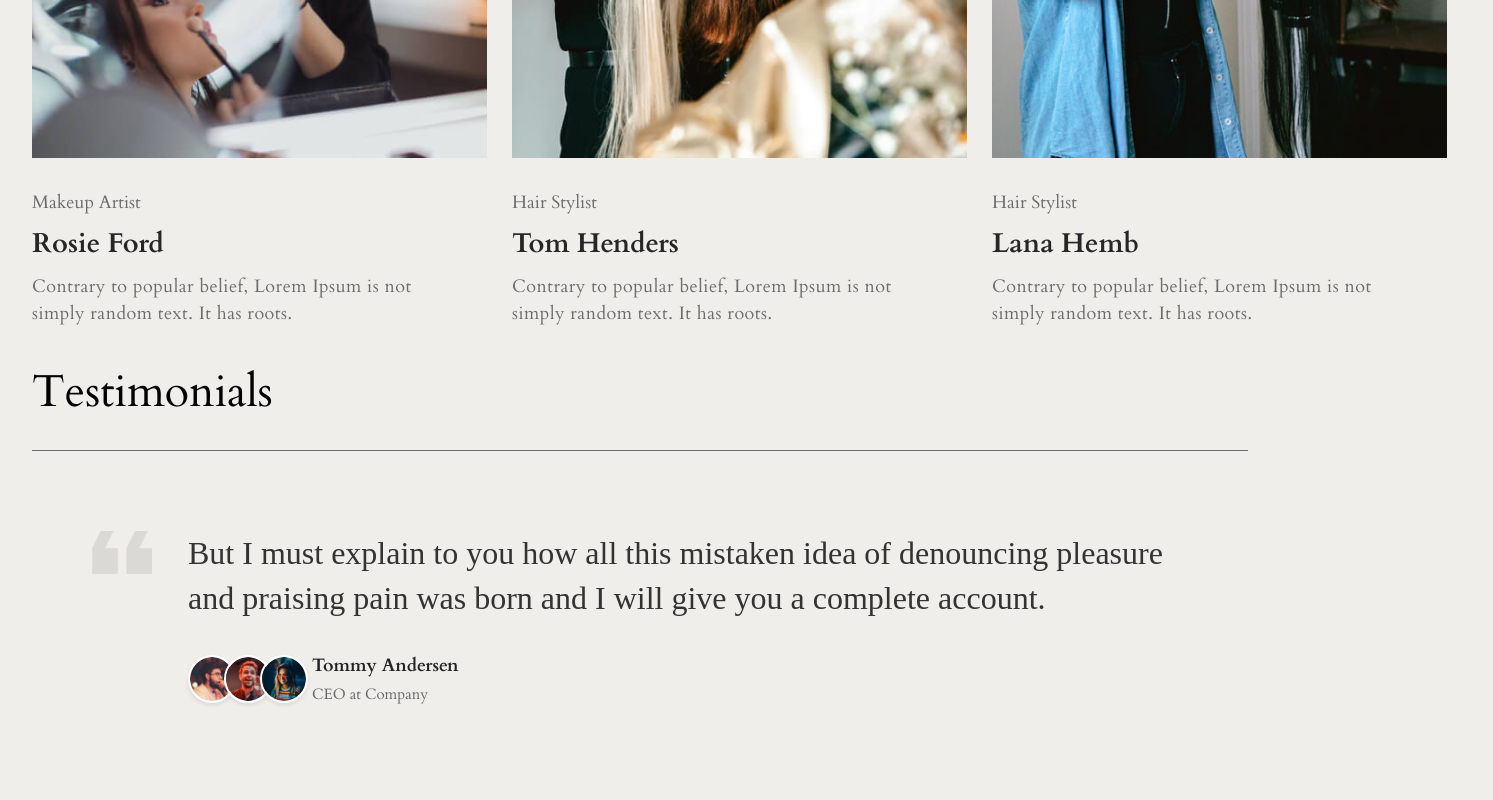
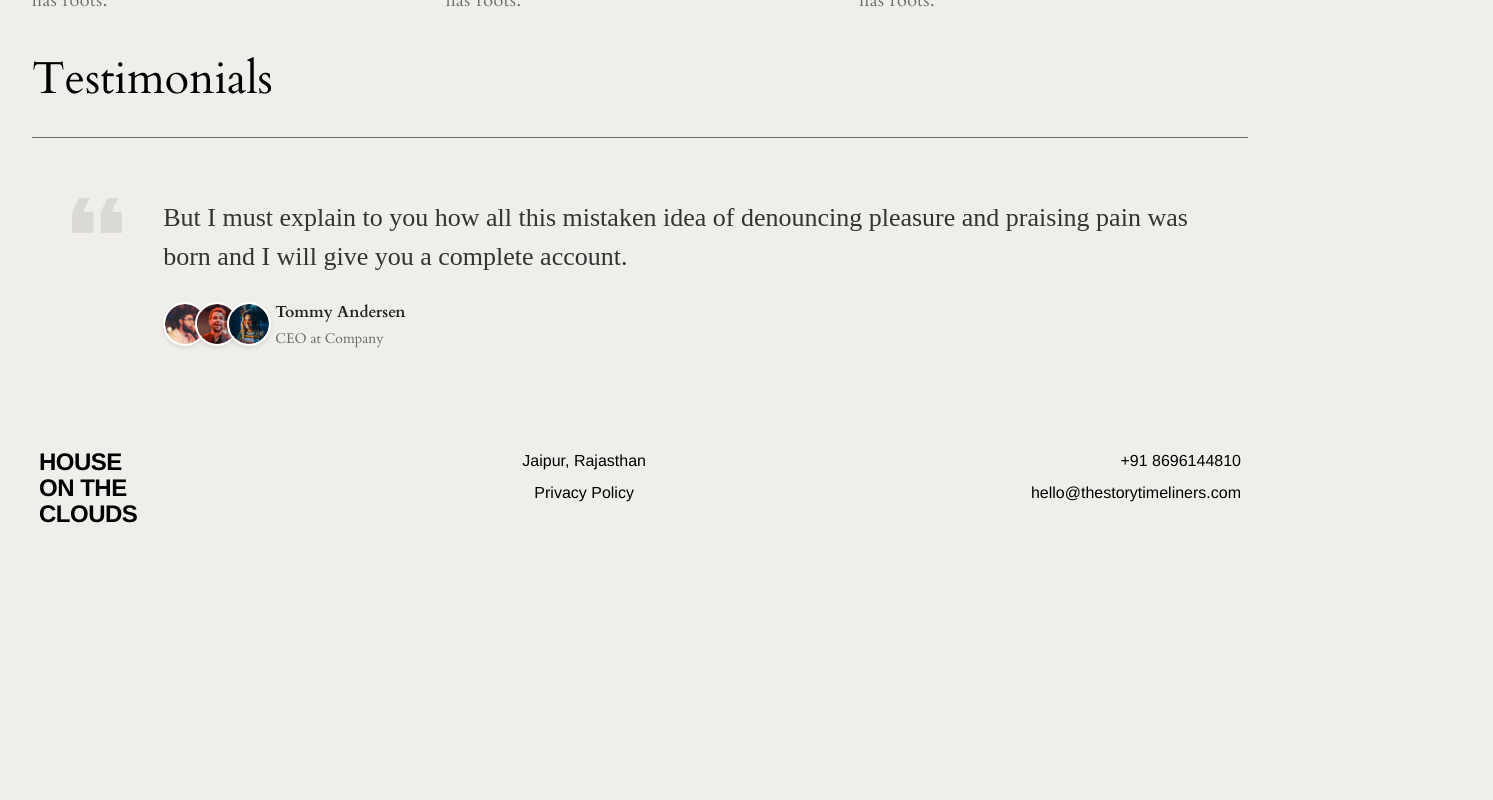
Before and after one commit to drishti1920/makeup-website, a React (Create React App) app: page /about-us in a window 1280 px wide. Shown: the part 2020-2820 px from the top of the page, 1493 px wide, since content can reach past the window. After the commit the page ends 2608 px from the top, so only its background shows below. Built offline with nearby package versions, Linux system fonts and the light colour scheme.

Commit message:
Update responsive styles for large screens and improve component sizing

```diff
--- a/src/components/common/team-card/TeamCard.module.css
+++ b/src/components/common/team-card/TeamCard.module.css
@@ -1,35 +1,82 @@
-.TeamCardContainer{
+.TeamCardContainer {
   display: flex;
   flex-direction: column;
   gap: var(--spacing-lg);
-
 }
 
-.TeamImage{
+.TeamImage {
   width: 455px;
 }
 
-.TeamImage img{
+.TeamImage img {
   width: 100%;
 }
 
-.TeamDetails{
+.TeamDetails {
   display: flex;
   flex-direction: column;
   gap: var(--spacing-sm);
   color: #262626;
 }
 
-.TeamDetails h2{
+.TeamDetails h2 {
   font-size: 1.7rem;
 }
 
-.TeamDetails p{
+.TeamDetails p {
   font-size: 18px;
   color: var(--dark-text-color);
 }
 
-.description{
+.description {
   width: 422px;
   letter-spacing: 0.5px;
 }
+
+@media (min-width: 2560px) {
+  .TeamImage {
+    width: 812px;
+  }
+  .TeamDetails p {
+    font-size: 29px;
+  }
+  .description {
+    width: 660px;
+  }
+
+  .TeamDetails h2 {
+    font-size: 2.5rem;
+  }
+}
+
+@media (min-width: 1400px) {
+  .TeamImage {
+    width: 400px;
+  }
+}
+
+@media (min-width: 1200px) and (max-width: 1399px) {
+  .TeamCardContainer {
+    width: 300px;
+  }
+  .TeamImage {
+    width: 300px;
+  }
+
+  .description {
+    width: 300px;
+  }
+}
+
+@media (min-width: 992px) and (max-width: 1199px) {
+  .TeamCardContainer {
+    width: 269px;
+  }
+  .TeamImage {
+    width: 269px;
+  }
+
+  .description {
+    width: 269px;
+  }
+}
--- a/src/components/layout/footer/Footer.css
+++ b/src/components/layout/footer/Footer.css
@@ -99,6 +99,21 @@
 }
 
 /* Responsive Design */
+
+@media (min-width: 2560px) {
+  .location-text{
+    font-size: 25px;
+  }
+  .privacy-link{
+    font-size: 25px;
+  }
+  .phone-number{
+    font-size: 25px;
+  }
+  .email{
+    font-size: 25px;
+  }
+}
 @media screen and (max-width: 768px) {
   .footer-container {
     flex-direction: column;
--- a/src/components/layout/navbar/Navbar.css
+++ b/src/components/layout/navbar/Navbar.css
@@ -311,7 +311,6 @@
 }
 
 @media (max-width: 575px) {
-
   .navbar-center {
     width: 70px;
   }
@@ -320,14 +319,13 @@
     width: 100%;
   }
 
-  .menu-link{
+  .menu-link {
     font-size: 1.5rem;
   }
 
-  .reservation-button{
+  .reservation-button {
     display: none;
   }
-
 }
 
 /* Add smooth transitions for mobile menu */
--- a/src/components/section/about/AboutSection.module.css
+++ b/src/components/section/about/AboutSection.module.css
@@ -61,8 +61,11 @@
 
   .sideText {
     font-size: 1.8rem;
-    max-width: 780px;
+    max-width: 945px;
   }
+
+
+
 }
 
 @media (min-width: 992px) and (max-width: 1199px) {
--- a/src/components/section/testimonials/TestimonialSection.css
+++ b/src/components/section/testimonials/TestimonialSection.css
@@ -19,7 +19,7 @@
 }
 
 .quote-mark img {
-  max-width: 40px;
+  width: 40px;
   height: auto;
 }
 
@@ -55,7 +55,7 @@
   overflow: hidden;
   border: 2px solid white;
   margin-right: -12px;
-  box-shadow: 0 2px 4px rgba(0,0,0,0.1);
+  box-shadow: 0 2px 4px rgba(0, 0, 0, 0.1);
 }
 
 .author-image {
@@ -99,7 +99,7 @@
   }
 
   .quote-mark img {
-    max-width: 50px;
+    width: 50px;
   }
 
   .testimonial-content {
@@ -132,50 +132,38 @@
 }
 
 /* Desktop styles */
-@media (min-width: 1024px) {
-  .testimonial-section {
-    padding: 80px 60px;
+@media (min-width: 2560px) {
+  .quote-mark {
+    margin-right: 80px;
   }
 
   .quote-mark img {
-    max-width: 60px;
+    width: 135px;
+  }
+
+  .testimonial-container {
+    max-width: 1400px;
   }
 
   .testimonial-quote {
-    font-size: 32px;
+    font-size: 44px;
     line-height: 1.4;
     margin-bottom: 32px;
   }
+  .author-image-container {
+    width: 90px;
+    height: 90px;
+  }
 
-  .author-image-container {
-    width: 48px;
-    height: 48px;
+  .author-info {
+    margin-left: 35px;
   }
 
   .author-name {
-    font-size: 18px;
+    font-size: 28px;
   }
 
   .author-title {
-    font-size: 15px;
+    font-size: 21px;
   }
 }
-
-/* Large screens */
-@media (min-width: 1440px) {
-  .testimonial-section {
-    padding: 96px 80px;
-  }
-
-  .testimonial-quote {
-    font-size: 36px;
-  }
-
-  .author-name {
-    font-size: 20px;
-  }
-
-  .author-title {
-    font-size: 16px;
-  }
-}
--- a/src/pages/about-us/AboutUs.module.css
+++ b/src/pages/about-us/AboutUs.module.css
@@ -1,78 +1,48 @@
- .AboutusPage {
+.AboutusPage {
   min-height: 100vh;
   padding: 11rem 2rem 0 2rem;
   margin: 0 auto;
   background-color: var(--page-color);
 }
 
-.aboutBannerImage{
-    min-height: 400px;
-    width: 1461px;
+.aboutBannerImage {
+  min-height: 400px;
 }
 
-.aboutBannerImage img{
-    height: 100%;
-    width: 100%;
+.aboutBannerImage img {
+  height: 100%;
+  width: 100%;
 }
 
-
-.TeamHeading{
+.TeamHeading {
   font-size: 2.8rem;
   font-weight: 400;
   border-bottom: 1px solid var(--dark-text-color);
   padding-bottom: var(--spacing-lg);
 }
 
-.TeamSectionGrid{
+.TeamSectionGrid {
   padding: var(--spacing-xl) 0;
   display: grid;
   gap: 25px;
   grid-template-columns: 1fr 1fr 1fr;
 }
 
-
-
-
-/* Tablet styles */
-@media (min-width: 768px) {
-  .AboutusPage {
-    padding: 8rem 2rem 3rem 2rem;
-  }
-
+@media (min-width: 2560px) {
   .TeamHeading {
-    font-size: 2.3rem;
-  }
-
-  .TeamSectionGrid {
-    grid-template-columns: 1fr 1fr;
-    gap: 20px;
+    font-size: 3.8rem;
+    margin-top: 3rem;
   }
 }
 
-/* Desktop styles */
-@media (min-width: 1024px) {
-  .AboutusPage {
-    padding: 11rem 2rem 4rem 2rem;
-  }
+@media (min-width: 1400px) {
+}
 
-  .TeamHeading {
-    font-size: 2.8rem;
-  }
-
-  .TeamSectionGrid {
-    grid-template-columns: 1fr 1fr 1fr;
-    gap: 25px;
+@media (min-width: 1200px) and (max-width: 1399px) {
+  .aboutBannerImage {
+    width: 1144px;
   }
 }
 
-/* Fix for extremely large screens */
-@media (min-width: 1600px) {
-  .AboutusPage {
-    padding: 11rem 0 4rem 0;
-  }
-
-  .aboutBannerImage,
-  .TeamSection {
-    max-width: 1400px;
-  }
+@media (min-width: 992px) and (max-width: 1199px) {
 }
```
Lines whose indentation alone changed are shown as unchanged.
